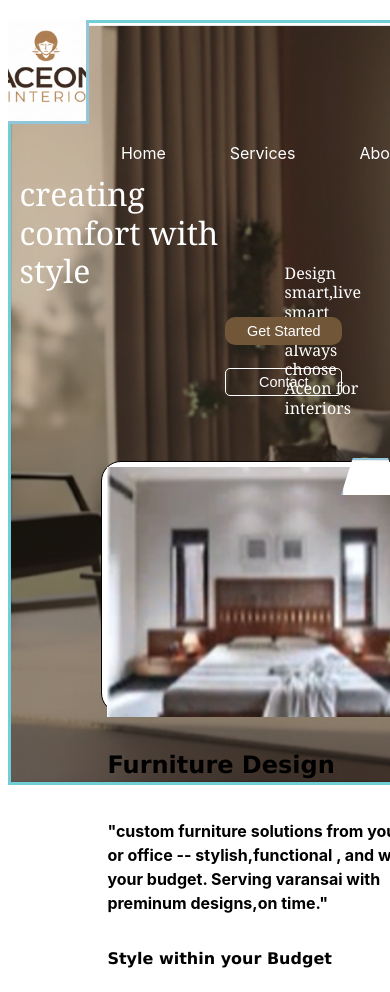
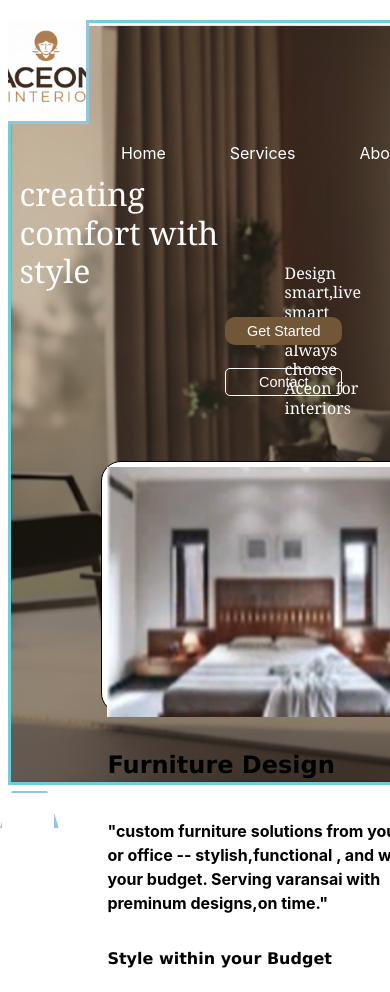
Before and after one commit to Prashanth32124/Interview_task, a React (Create React App) app: page / in a window 390 px wide. Shown: the top 992 px of the page. Built offline with nearby package versions, Linux system fonts and the light colour scheme.

Commit message:
Initial commit

```diff
--- a/src/CSS/task1.css
+++ b/src/CSS/task1.css
@@ -253,10 +253,12 @@ body{
      #trapezoid{
         transform: scale(0.7);
         transform-origin: top left;
+        left:0;
+        bottom:0;
     }
     .tag1{
         font-size: medium;
-        width: 42%;
+        width: 42.5%;
         height: 32px;
         margin-bottom:30%;
         margin-right:4%;
```
